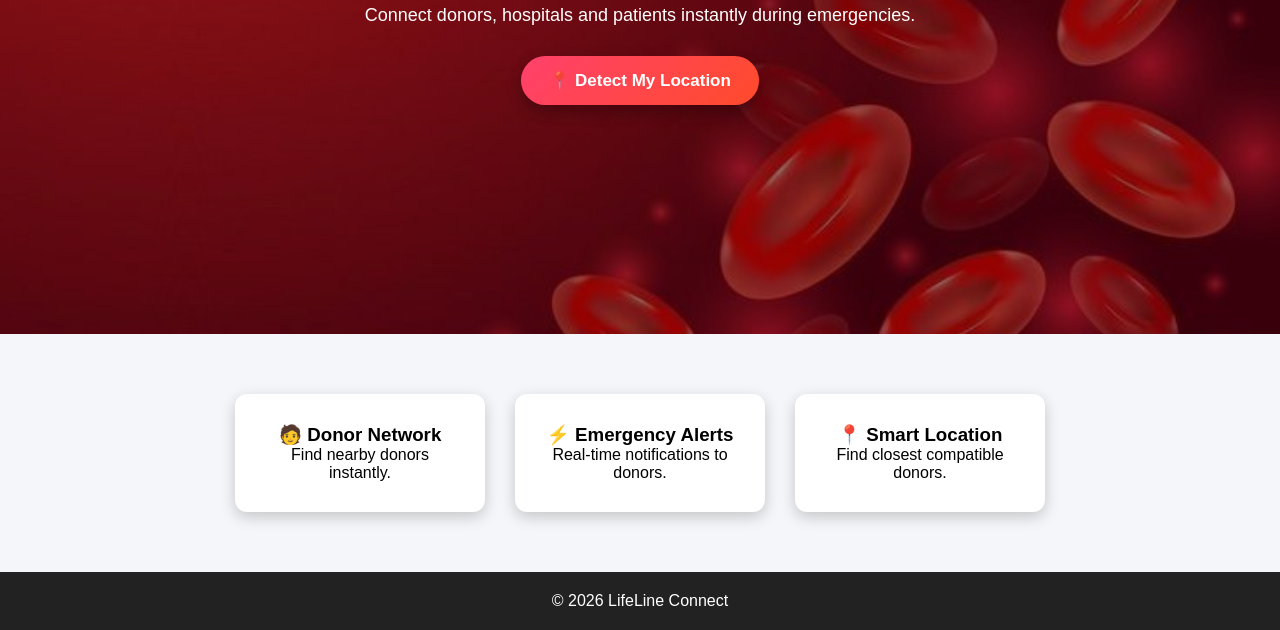
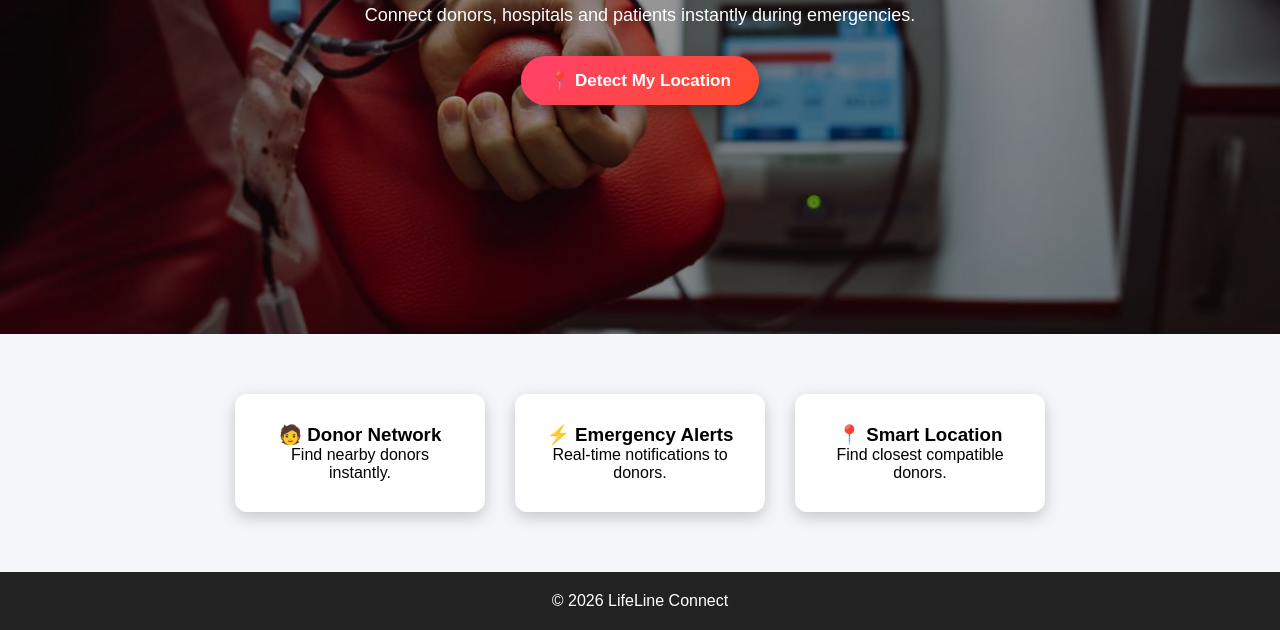
Before and after one commit to Navyas25/Lifeline-Connect, a website: page index.html in a window 1280 px wide. Shown: the part 344-974 px from the top of the page. Drawn offline with nearby package versions, Linux system fonts and the light colour scheme; no server answers.

```diff
--- a/blood.css
+++ b/blood.css
@@ -69,7 +69,7 @@ flex-direction:column;
 justify-content:center;
 align-items:center;
 text-align:center;
-background-image:url("blood.jpg");
+background-image:url(d.jpg);
 background-size:cover;
 background-position:center;
 color:white;
```
